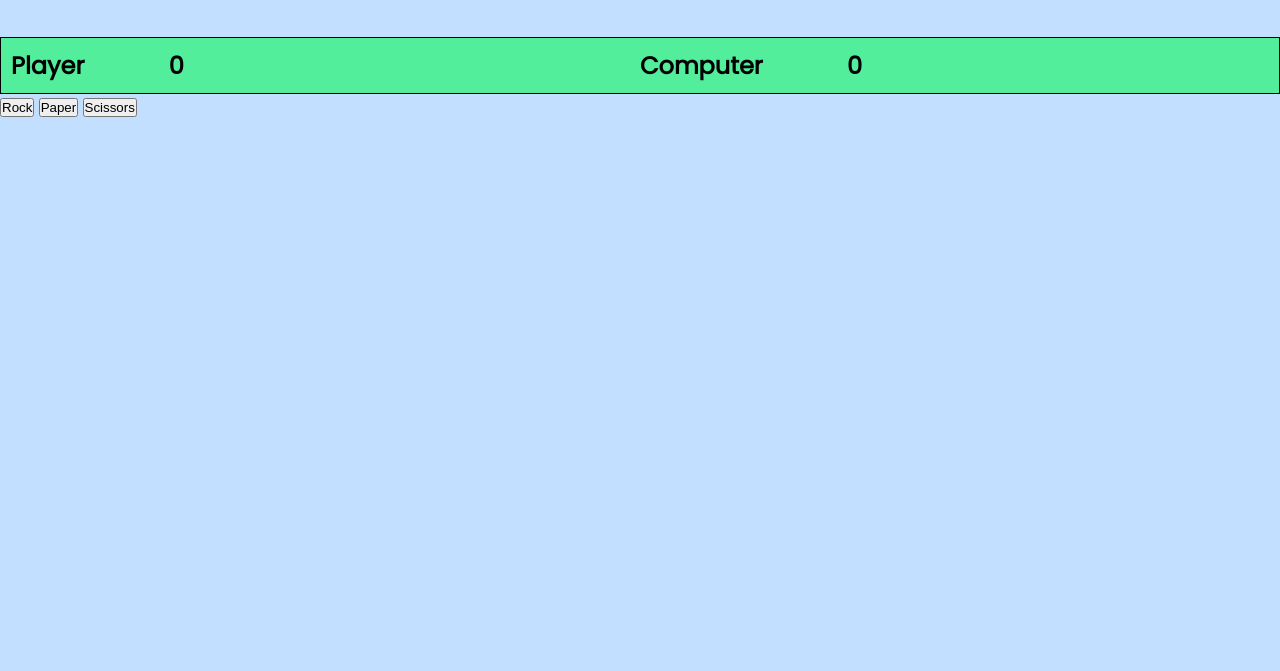
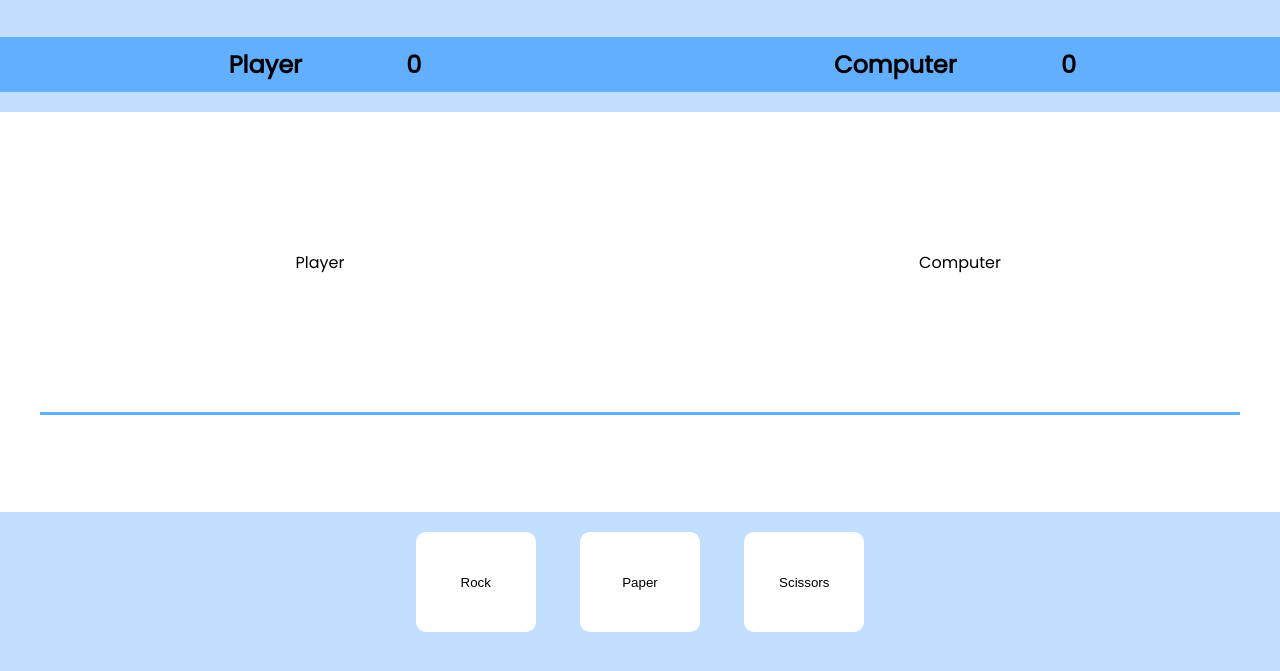
Before and after one commit to CarlosCapili/Web-Projects, a plain HTML site: page Rock-Paper-Scissors/index.html in a window 1280 px wide. Shown: the part 91-762 px from the top of the page. Drawn offline with Linux system fonts and the light colour scheme.

Commit message:
Implemented UI

```diff
--- a/Rock-Paper-Scissors/index.html
+++ b/Rock-Paper-Scissors/index.html
@@ -17,21 +17,27 @@
             <div class="scoreboard">
                 <div id="player" class="board">
                     <h2>Player</h2>
-                    <h2 class="score">0</h2>
+                    <h2 id="player-score" class="score">0</h2>
                 </div>
                 <div class="board">
                     <h2 id="computer">Computer</h2>
-                    <h2 class="score">0</h2>
+                    <h2 id="comp-score" class="score">0</h2>
                 </div>
+            </div>
+        </div>
 
+        <div class="display">
+            <div id="display-choice">
+                <div class="choice">Player</div>
+                <div class="choice">Computer</div>
+            </div>
+            <div id="display-winner"></div>
+        </div>
 
-            </div>
-
-        </div>
-        <div class="main-container">
-            <button id="rock">Rock</button>
-            <button id="paper">Paper</button>
-            <button id="scissors">Scissors</button>
+        <div class="btn-container">
+            <button id="rock" class="btn">Rock</button>
+            <button id="paper" class="btn">Paper</button>
+            <button id="scissors" class="btn">Scissors</button>
         </div>
     </div>
 
--- a/Rock-Paper-Scissors/style.css
+++ b/Rock-Paper-Scissors/style.css
@@ -22,10 +22,10 @@ body {
 /* Scoreboard styles */
 
 .score-container {
-    border: 1px black solid;
-    background-color: #52EE9C;
+    background-color: #62AEFF;
     padding: 10px;
-
+    margin-bottom: 20px;
+    text-align: center;
 }
 
 .scoreboard {
@@ -42,7 +42,7 @@ body {
 }
 
 .score {
-    margin-left: 80px;
+    margin-left: 100px;
 }
 
 #player {
@@ -52,3 +52,48 @@ body {
 #computer {
 
 }
+
+/* Button styles */
+.btn-container {
+    text-align: center;
+}
+
+.btn {
+    background-color: #FFFFFF;
+    text-align: center;
+    padding: 30px;
+    cursor: pointer;
+    margin: 0px 20px;
+    width: 120px;
+    height: 100px;
+    border: none;
+    border-radius: 10px;
+}
+
+.btn:hover {
+    background-color: #D7D7D7;
+}
+
+/* Display styles */
+.display {
+    height: 400px;
+    background-color: #FFFFFF;
+    margin-bottom: 20px;
+}
+
+.choice {
+    flex: 1 1 0px;
+    text-align: center;
+    align-self: center;
+}
+
+#display-choice {
+    height: 300px;
+    display: flex;
+}
+
+#display-winner {
+    height: 100px;
+    border-top: 3px solid #62AEFF;
+    margin: 0px 40px;
+}
```
